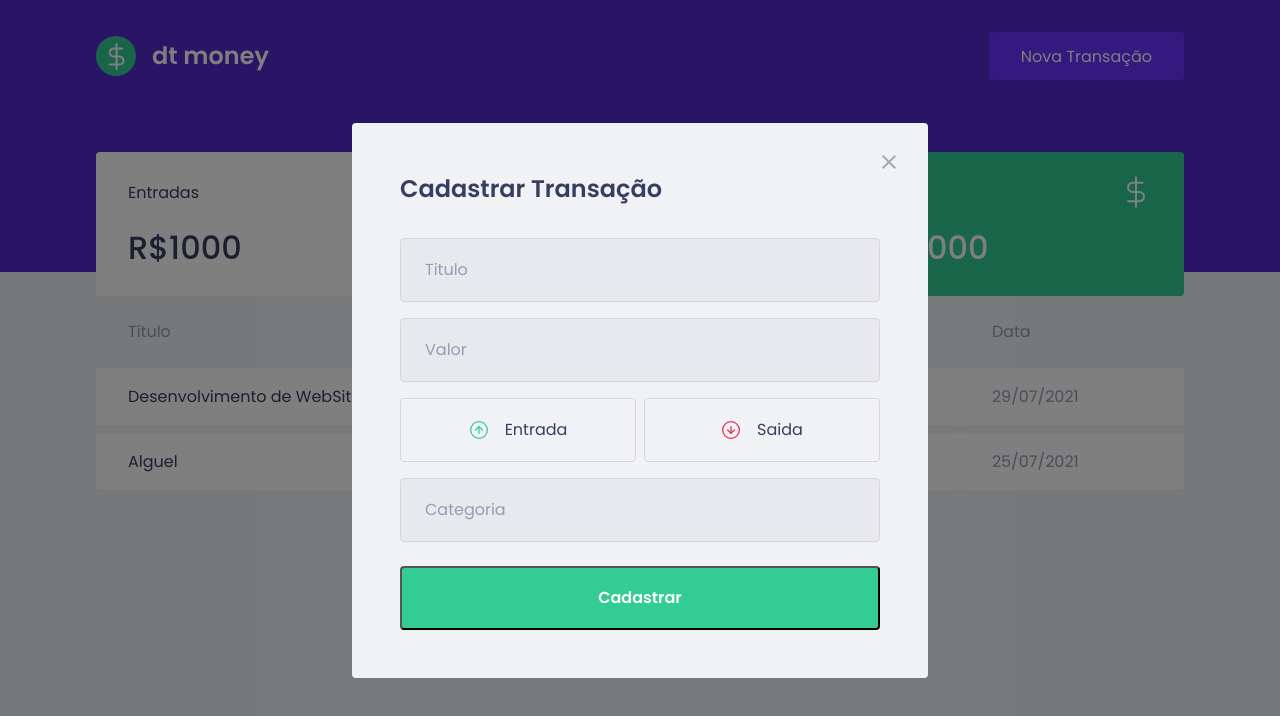
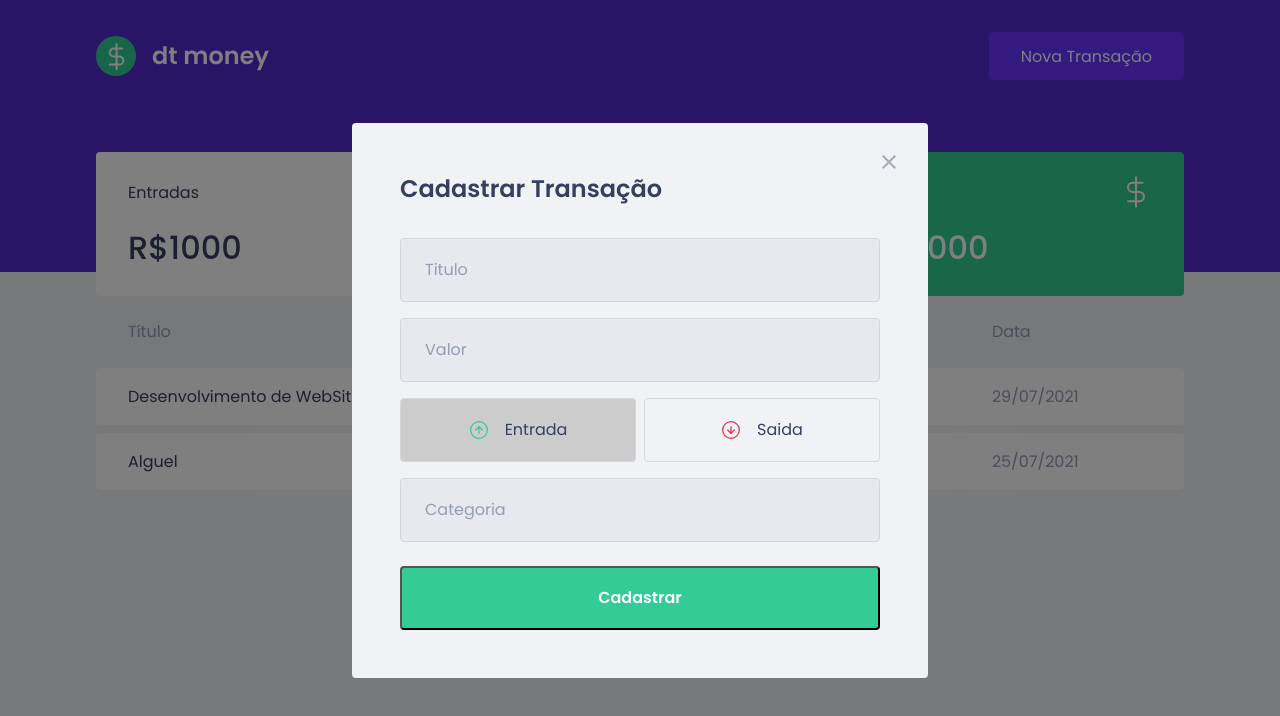
Before and after one commit to LFelpsDev/dt-money, a React (Create React App) app: page / in a window 1280 px wide. Both pictures are taken after a click on the button "Nova Transação". Shown: the top 716 px of the page. Built offline with nearby package versions, Linux system fonts and the light colour scheme; no server answers; what miragejs would draw is missing.

Commit message:
adicionando Funcionalidade aos Buttons, aprendendo coisas Fantasticas do Styled-Components que é funcionalidade de passar props para um elemento e estilizar um elemento de acordo com as propriedades que ele recebe

```diff
--- a/src/components/NewTransactionModal/index.tsx
+++ b/src/components/NewTransactionModal/index.tsx
@@ -1,5 +1,6 @@
+import {useState} from 'react'
 import Modal from 'react-modal';
-import { Container, TransacitonTypeContainer } from './styles'
+import { Container, TransacitonTypeContainer, RadioBox } from './styles'
 import closeImg from '../../assets/fechar.svg';
 import withdrawImg from '../../assets/saida.svg';
 import entryImg from '../../assets/entrada.svg'
@@ -10,6 +11,9 @@ interface NewTransactionModalProps {
 }
 
 export function NewTransactionModal({ isOpen, onRequestClose, }: NewTransactionModalProps) {
+  const [type, setType] = useState('deposit');
+
+
   return (
     <Modal
       isOpen={isOpen}
@@ -37,19 +41,23 @@ export function NewTransactionModal({ isOpen, onRequestClose, }: NewTransactionM
         />
 
         <TransacitonTypeContainer>
-          <button
+          <RadioBox
             type="button"
+            onClick={() => setType('deposit')}
+            isActive={type === 'deposit'}
           >
           <img src={entryImg} alt="Entrada" />
           <span>Entrada</span>
-          </button>
+          </RadioBox>
 
-          <button
+          <RadioBox
             type="button"
+            onClick={() => setType('withdraw')}
+            isActive={type === 'withdraw'}
           >
           <img src={withdrawImg} alt="Saida" />
           <span>Saida</span>
-          </button>
+          </RadioBox>
         </TransacitonTypeContainer>
 
         <input
--- a/src/components/NewTransactionModal/styles.ts
+++ b/src/components/NewTransactionModal/styles.ts
@@ -1,6 +1,5 @@
-import styled from 'styled-components';
-import { darken } from 'polished'
-
+import styled from "styled-components";
+import { darken } from "polished";
 
 export const Container = styled.form`
   h2 {
@@ -30,7 +29,7 @@ export const Container = styled.form`
     }
   }
 
-  button[type="submit"]{
+  button[type="submit"] {
     width: 100%;
     padding: 0 1.5rem;
     height: 4rem;
@@ -42,7 +41,6 @@ export const Container = styled.form`
     transition: filter 0.3s;
     font-weight: 600;
 
-
     &:hover {
       filter: brightness(0.9);
     }
@@ -50,19 +48,23 @@ export const Container = styled.form`
 `;
 
 export const TransacitonTypeContainer = styled.div`
-
   display: grid;
   grid-template-columns: repeat(2, 1fr);
   margin: 1rem 0;
   gap: 0.5rem;
+`;
 
+interface RadioBoxProps {
+  isActive: boolean;
+}
 
-button {
+export const RadioBox = styled.button<RadioBoxProps>`
+
   height: 4rem;
   border: 1px solid #d7d7d7;
   border-radius: 0.25rem;
 
-  background: transparent;
+  background: ${(props) => props.isActive ? '#ccc' : 'transparent'};
 
   display: flex;
   align-items: center;
@@ -83,5 +85,4 @@ button {
     font-size: 1rem;
     color: var(--text-title);
   }
-  }
 `;
```
